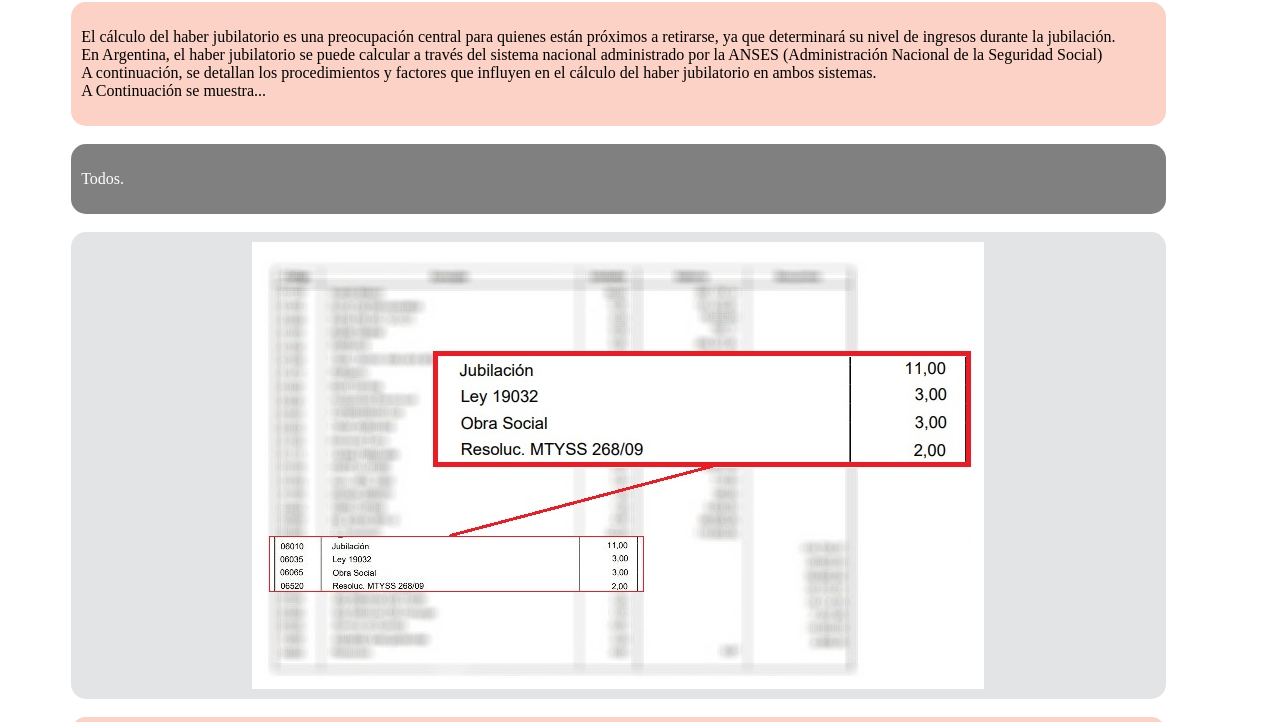
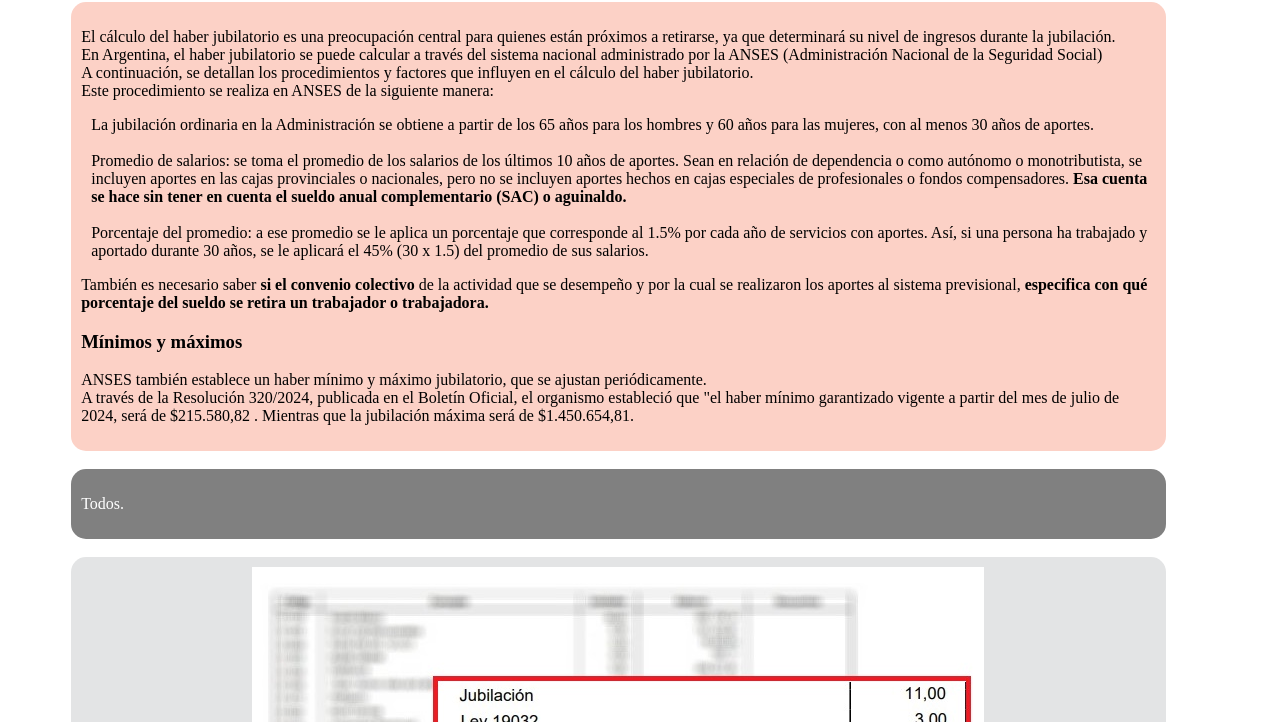
Before and after one commit to Facundo598/Jubilacion, a plain HTML site: page index.html in a window 1280 px wide. Shown: the part 78-800 px from the top of the page. Drawn offline with Linux system fonts and the light colour scheme.

Commit message:
Update index.html

```diff
--- a/index.html
+++ b/index.html
@@ -25,9 +25,27 @@
 		<p>El cálculo del haber jubilatorio es una preocupación central para quienes están próximos a retirarse,
 			ya que determinará su nivel de ingresos durante la jubilación.<br>En Argentina, el haber
 			jubilatorio se puede calcular a través del sistema nacional administrado por la ANSES
-			(Administración Nacional de la Seguridad Social)<br>A continuación, se detallan los
-			procedimientos y factores que influyen en el cálculo del haber jubilatorio en ambos
-			sistemas.<br>A Continuación se muestra...</p>
+			(Administración Nacional de la Seguridad Social)<br>A continuación, se detallan los procedimientos
+			y factores que influyen en el cálculo del haber jubilatorio.<br>Este procedimiento se realiza en
+			ANSES de la siguiente manera:</p>
+		<p style="margin-left: 10px;">La jubilación ordinaria en la Administración se obtiene a partir de los 65
+			años para los hombres y 60 años para las mujeres, con al menos 30 años de aportes.<br><br>Promedio
+			de salarios: se toma el promedio de los salarios de los últimos 10 años de aportes. Sean en relación
+			de dependencia o como autónomo o monotributista, se incluyen aportes en las cajas provinciales o
+			nacionales, pero no se incluyen aportes hechos en cajas especiales de profesionales o fondos
+			compensadores.
+			<b>Esa cuenta se hace sin tener en cuenta el sueldo anual complementario (SAC) o aguinaldo.</b><br><br>
+			Porcentaje del promedio: a ese promedio se le aplica un porcentaje que corresponde al 1.5% por cada año
+			de servicios con aportes. Así, si una persona ha trabajado y aportado durante 30 años, se le aplicará el
+			45% (30 x 1.5) del promedio de sus salarios.</p>
+		<p>También es necesario saber <b>si el convenio colectivo</b> de la actividad que se desempeño y por la cual se
+			realizaron los aportes al sistema previsional,
+			<b>especifica con qué porcentaje del sueldo se retira un trabajador o trabajadora.</b></p>
+		<h3>Mínimos y máximos</h3>
+		<p>ANSES también establece un haber mínimo y máximo jubilatorio, que se ajustan periódicamente.<br>
+			A través de la Resolución 320/2024, publicada en el Boletín Oficial, el organismo estableció que
+			"el haber mínimo garantizado vigente a partir del mes de julio de 2024, será de $215.580,82 .
+			Mientras que la jubilación máxima será de $1.450.654,81.</p>
 	</div>
 
 	<br>
```
